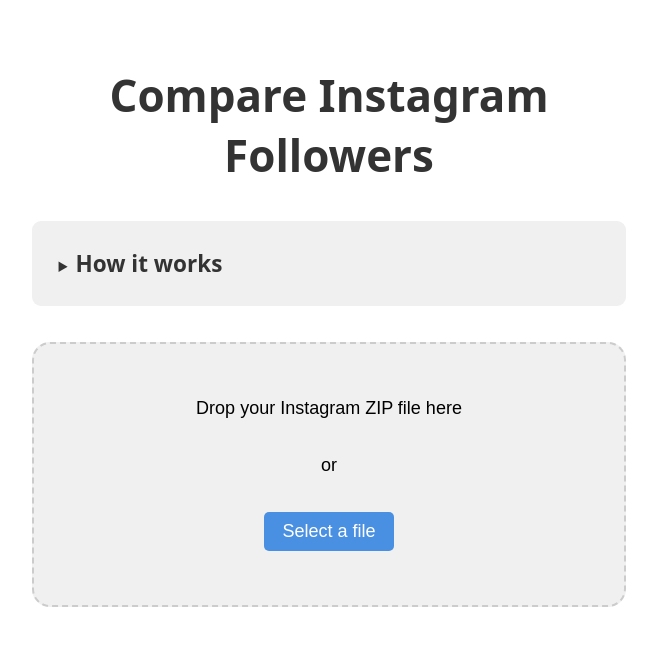
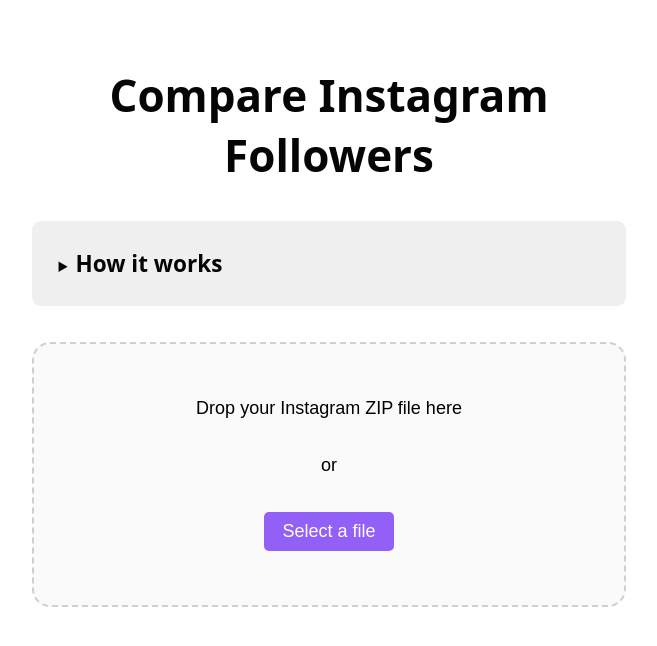
Before and after one commit to samhenrigold/compareig, a Svelte app: page / in a window 1280 px wide. Shown: the top 646 px of the page, without its empty margins (311-968 px from the left). Built offline with nearby package versions, Linux system fonts and the light colour scheme; no server answers.

Commit message:
fix up typography

```diff
--- a/src/App.svelte
+++ b/src/App.svelte
@@ -1,4 +1,5 @@
 <script lang="ts">
+	import { onMount } from "svelte";
 	import FileDropZone from "@components/DropZone.svelte";
 	import ResultsList from "@components/ResultsList.svelte";
 	import StepCarousel from "@components/tutorial/StepCarousel.svelte";
@@ -9,6 +10,46 @@
 	let results: ProcessedData | null = null;
 	let loading = false;
 	let error: string | null = null;
+
+	function copyRichTextResults() {
+		if (results) {
+			const richText = generateRichTextResults(results);
+			const blob = new Blob([richText], { type: "text/html" });
+			const clipboardItem = new ClipboardItem({ "text/html": blob });
+
+			navigator.clipboard
+				.write([clipboardItem])
+				.then(() => {
+					alert("Results copied to clipboard!");
+				})
+				.catch((err) => {
+					console.error("Failed to copy rich text: ", err);
+					// Fallback to plain text
+					navigator.clipboard.writeText(richText).then(() => {
+						alert("Results copied to clipboard!");
+					});
+				});
+		}
+	}
+
+	async function loadTestFile() {
+		try {
+			const response = await fetch(
+				"/test/instagram-samhenrigold-2024-07-16-tiRxj9oM.zip"
+			);
+			if (response.ok) {
+				const blob = await response.blob();
+				const file = new File(
+					[blob],
+					"instagram-samhenrigold-2024-07-16-tiRxj9oM.zip",
+					{ type: "application/zip" }
+				);
+				await handleFileSelect(file);
+			}
+		} catch (err) {
+			console.error("Failed to load test file:", err);
+		}
+	}
 
 	async function handleFileSelect(file: File) {
 		loading = true;
@@ -40,26 +81,11 @@
 		}
 	}
 
-	function copyRichTextResults() {
-		if (results) {
-			const richText = generateRichTextResults(results);
-			const blob = new Blob([richText], { type: "text/html" });
-			const clipboardItem = new ClipboardItem({ "text/html": blob });
-
-			navigator.clipboard
-				.write([clipboardItem])
-				.then(() => {
-					alert("Results copied to clipboard!");
-				})
-				.catch((err) => {
-					console.error("Failed to copy rich text: ", err);
-					// Fallback to plain text
-					navigator.clipboard.writeText(richText).then(() => {
-						alert("Results copied to clipboard!");
-					});
-				});
+	onMount(() => {
+		if (window.location.hostname === "localhost") {
+			loadTestFile();
 		}
-	}
+	});
 </script>
 
 <main>
@@ -142,7 +168,7 @@
 	}
 
 	.info {
-		background-color: var(--secondary-bg);
+		background-color: var(--highlight-bg);
 		border-radius: var(--space-2xs);
 		padding: var(--space-m);
 		margin-bottom: var(--space-l);
--- a/src/app.css
+++ b/src/app.css
@@ -4,19 +4,41 @@
 :root {
   color-scheme: light dark;
 
-  --primary-bg: light-dark(#ffffff, #1a1a1a);
-  --primary-text: light-dark(#333333, #ffffff);
-  --secondary-bg: light-dark(#f0f0f0, #2a2a2a);
-  --tertiary-bg: light-dark(#f8f8f8, #333333);
-  --border-color: light-dark(#cccccc, #555555);
-  --accent-color: #4a90e2;
-  --error-bg: light-dark(#ffe4e6, #881337);
-  --error-text: light-dark(#e11d48, #fecdd3);
+  --base-grape: hsl(260, 90%, 67%);
+  --primary-bg: light-dark(rgb(255, 255, 255), rgb(16, 16, 16));
+  --secondary-bg: light-dark(rgb(250, 250, 250), rgb(10, 10, 10));
+  --tertiary-bg: light-dark(rgb(245, 245, 245), rgb(30, 30, 30));
+  --elevated-bg: light-dark(rgb(255, 255, 255), rgb(40, 40, 40));
+  --highlight-bg: light-dark(rgb(239, 239, 239), rgb(32, 32, 32));
 
-  --link-color: color-mix(in srgb, var(--accent-color) 70%, var(--primary-text));
-  --hover-bg: color-mix(in srgb, var(--primary-bg) 90%, var(--primary-text));
+  --primary-text: light-dark(rgb(5, 5, 5), rgb(228, 230, 235));
+  --secondary-text: light-dark(rgb(101, 103, 107), rgb(176, 179, 184));
+  --disabled-text: light-dark(rgb(188, 192, 196), rgba(255, 255, 255, 0.3));
+  --section-header-text: light-dark(rgb(75, 76, 79), rgb(188, 192, 196));
+  --link-text: light-dark(rgb(0, 149, 246), rgb(24, 163, 254));
+  --placeholder-text: light-dark(rgb(101, 103, 107), rgb(138, 141, 145));
+
+  --border-color: light-dark(rgb(206, 208, 212), rgb(62, 64, 66));
+  --accent-color: var(--base-grape);
+  --error-text: hsl(350, 87%, 55%);
+  --error-bg: color-mix(in srgb, var(--error-text) 20%, var(--primary-bg));
+
+  --hover-bg: color-mix(in srgb, var(--primary-bg) 95%, var(--primary-text));
   --hover-border: color-mix(in srgb, var(--border-color) 60%, var(--primary-text));
   --button-hover-bg: color-mix(in srgb, var(--accent-color) 80%, black);
+
+  --shadow-1: rgba(0, 0, 0, 0.1);
+  --shadow-2: rgba(0, 0, 0, 0.2);
+  --shadow-5: rgba(0, 0, 0, 0.5);
+  --shadow-8: rgba(0, 0, 0, 0.8);
+  --shadow-base: 0 1px 2px var(--shadow-2);
+  --shadow-elevated: 0 8px 20px 0 rgba(0, 0, 0, 0.2), 0 2px 4px 0 rgba(0, 0, 0, 0.1);
+  --shadow-emphasis: 0 2px 12px var(--shadow-2);
+  --shadow-persistent: 0px 0px 12px rgba(28, 43, 51, 0.6);
+  --shadow-primary: 0px 0px 12px rgba(28, 43, 51, 0.1);
+  --shadow-responsive: 0px 8px 16px 0px rgba(0, 0, 0, 0.1);
+
+  --card-box-shadow: 0 0 24px 0 var(--shadow-1);
 
   /* Step -2: 10.4167px → 11.52px */
   --text--2: clamp(0.651rem, 0.6271rem + 0.1199vw, 0.72rem);
--- a/src/lib/DropZone.svelte
+++ b/src/lib/DropZone.svelte
@@ -82,7 +82,7 @@
         justify-content: center;
         text-align: center;
         cursor: pointer;
-        transition: all 0.3s ease;
+        transition: background-color 0.3s ease, border-color 0.3s ease;
         background-color: var(--secondary-bg);
         font-size: var(--text-0);
         width: 100%;
@@ -91,7 +91,7 @@
     .drop-zone:hover,
     .drop-zone:focus,
     .drag-over {
-        background-color: var(--hover-bg);
+        background-color: var(--highlight-bg);
         border-color: var(--hover-border);
     }
 
--- a/src/lib/ResultsList.svelte
+++ b/src/lib/ResultsList.svelte
@@ -24,11 +24,11 @@
             {#each users as user}
                 <li>
                     <a href="https://instagram.com/{user.username}" target="_blank">
-                        @{user.username}
+                        <span>@{user.username}</span>
+                        {#if user.duration}
+                        <p class="duration">{formatDuration(user.duration)}</p>
+                        {/if}
                     </a>
-                    {#if user.duration}
-                        <span class="duration">{formatDuration(user.duration)}</span>
-                    {/if}
                 </li>
             {/each}
         </ul>
@@ -44,7 +44,9 @@
 
     h3 {
         font-size: var(--text-1);
+        color: var(--section-header-text);
         margin-block-end: var(--space-s);
+        font-weight: 600;
     }
 
     ul {
@@ -53,25 +55,32 @@
     }
 
     li {
-        background-color: var(--secondary-bg);
-        padding: var(--space-xs);
-        border-radius: var(--space-3xs);
-        margin-bottom: var(--space-xs);
-        overflow-wrap: break-word;
+        margin: 0 calc(var(--space-s) * -1);
     }
 
     a {
+        display: block;
         color: var(--accent-color);
         text-decoration: none;
+        padding: var(--space-s);
+        overflow-wrap: break-word;
+        border-radius: var(--space-2xs);
+    }
+
+    a span {
+        font-weight: 600;
     }
 
     a:hover {
+        background-color: var(--highlight-bg);
+    }
+
+    a:hover span {
         text-decoration: underline;
     }
 
-    .duration {
-        font-size: var(--text--1);
-        color: var(--text-muted);
-        margin-left: var(--space-2xs);
+    p.duration {
+        color: var(--secondary-text);
+        margin: var(--space-3xs) 0 0;
     }
 </style>
--- a/src/lib/tutorial/StepCarousel.svelte
+++ b/src/lib/tutorial/StepCarousel.svelte
@@ -80,6 +80,8 @@
         scroll-snap-type: x mandatory;
         scrollbar-width: none;
         -ms-overflow-style: none;
+		margin: 0 calc(var(--space-m) * -1);
+		padding: 40px;
     }
 
     .carousel::-webkit-scrollbar {
--- a/src/lib/tutorial/StepSlide.svelte
+++ b/src/lib/tutorial/StepSlide.svelte
@@ -9,21 +9,14 @@
     li {
         display: flex;
         flex-direction: column;
-        background: var(--tertiary-bg);
+        background: var(--elevated-bg);
         position: relative;
         padding: var(--space-m);
         padding-bottom: 0;
-        border-radius: var(--space-xs);
+        border-radius: var(--space-2xs);
         flex: 0 0 90%;
         scroll-snap-align: center;
-    }
-
-    li:first-of-type {
-        scroll-snap-align: start;
-    }
-
-    li:last-of-type {
-        scroll-snap-align: end;
+        box-shadow: var(--card-box-shadow);
     }
 
     li {
@@ -34,7 +27,7 @@
             max-width: 100%;
             height: auto;
             margin-top: auto;
-            background-color: color-mix(in srgb, var(--tertiary-bg) 50%, transparent 50%);
+            background-color: color-mix(in srgb, var(--elevated-bg) 50%, transparent 50%);
             border-top-left-radius: 24px;
             border-top-right-radius: 24px;
             /* add a phone border to all edges except the bottom */
@@ -61,11 +54,11 @@
         position: absolute;
         top: var(--space-2xs);
         left: var(--space-2xs);
-        font-size: var(--text-7);
+        font-size: var(--text-9);
         font-weight: 900;
         pointer-events: none;
         line-height: 0.85;
-        opacity: 0.15;
+        opacity: 0.10;
         mix-blend-mode: plus-darker;
     }
 
```
Also changed, not shown: 1 other file (tests, documents, lock files or other folders).
